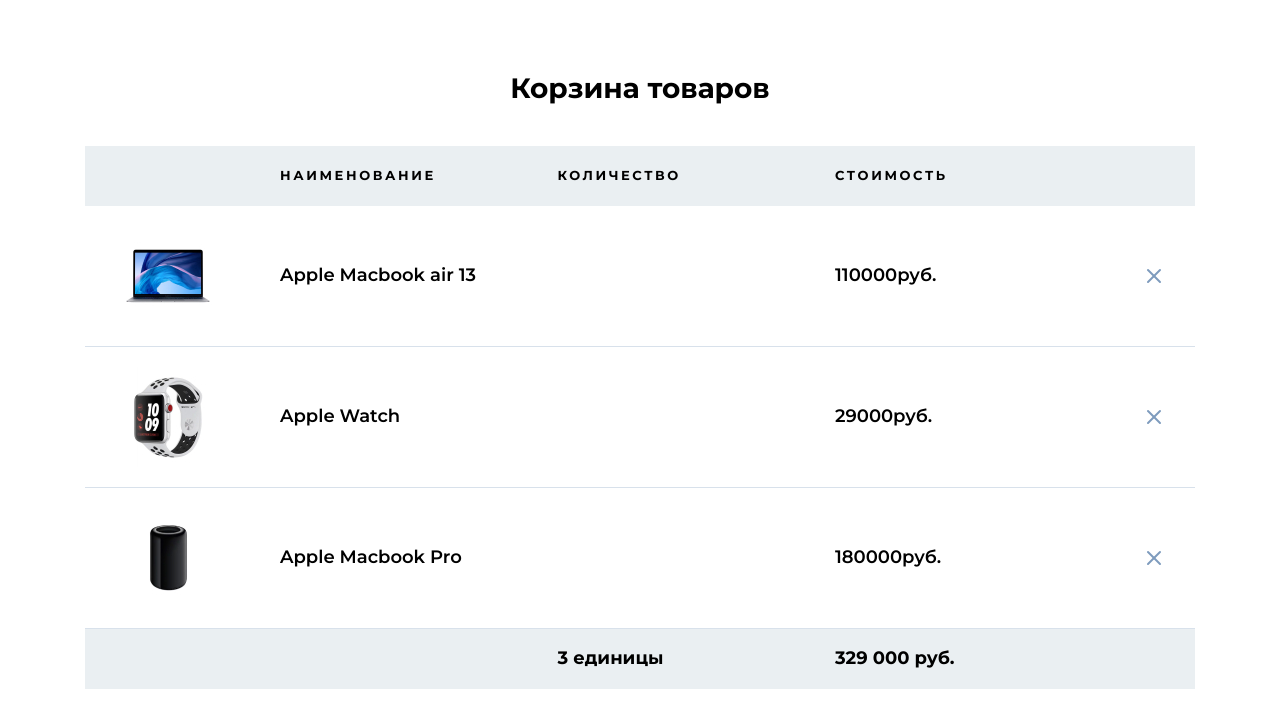
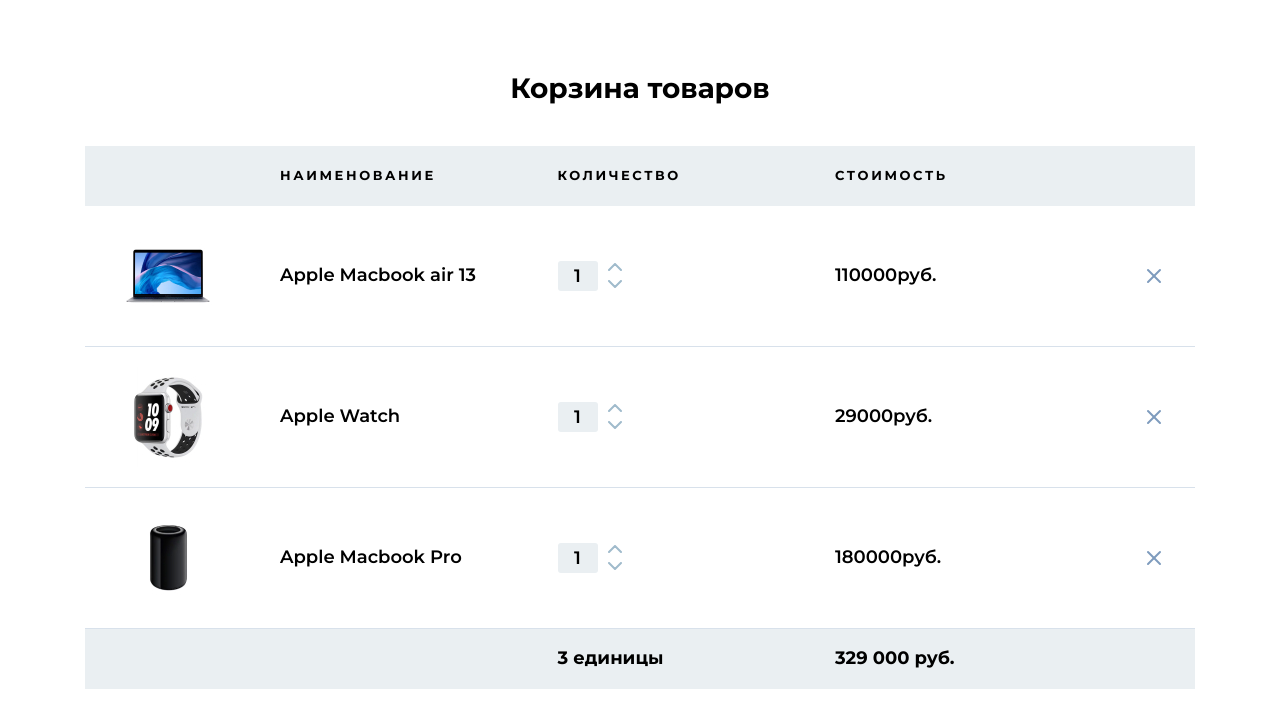
Before and after one commit to NikitaZhvalik/cart-react, a React (Create React App) app: page / in a window 1280 px wide. Shown: the top 728 px of the page. Built offline with nearby package versions, Linux system fonts and the light colour scheme.

Commit message:
03: реализация счетчиков

```diff
--- a/src/components/ButtonDelete/index.jsx
+++ b/src/components/ButtonDelete/index.jsx
@@ -1,6 +1,6 @@
-const ButtonDelete = () => {
+const ButtonDelete = ({deleteProduct, id}) => {
     return (
-        <button type="button">
+        <button onClick={() => deleteProduct(id)} type="button">
             <img src="./img/icons/cross.svg" alt="Delete" />
         </button>
     );
--- a/src/components/Cart/index.jsx
+++ b/src/components/Cart/index.jsx
@@ -7,8 +7,61 @@
 const Cart = () => {
     const [cart, setCart] = useState(data);
 
+    const deleteProduct = (id) => {
+        setCart((cart) => cart.filter((product) => id !== product.id));
+    }
+
+    const increase = (id) => {
+        setCart((cart) => cart.map((product) => {
+            if (product.id === id) {
+                return {
+                    ...product,
+                    count: ++product.count,
+                    priceTotal: ++product.count * product.price
+                }
+            }
+            return product;
+        }));
+    }
+
+    const decrease = (id) => {
+        setCart((cart) => cart.map((product) => {
+            if (product.id === id) {
+                const newCount = (product.count - 1 > 1 ? --product.count : 1);
+                return {
+                    ...product,
+                    count: newCount,
+                    priceTotal: newCount * product.price
+                }
+            }
+            return product;
+        }));
+    }
+
+    const changeValue = (id, value) => {
+        setCart((cart) => {
+            return cart.map((product) => {
+                if (product.id === id) {
+                    return {
+                        ...product,
+                        count: value,
+                        priceTotal: value * product.price,
+                    }
+                }
+                return product
+            })
+        })
+    }
+
     const products = cart.map((product) => {
-        return <Product product={product} key={product.id} />
+        return <Product
+        product={product}
+        key={product.id}
+        deleteProduct= {deleteProduct}
+        increase={increase}
+        decrease ={decrease}
+        changeValue={changeValue}
+        />
     });
 
     return (
--- a/src/components/Count/index.jsx
+++ b/src/components/Count/index.jsx
@@ -1,16 +1,16 @@
 import './styls.scss';
 
-const Count = () => {
+const Count = ({count, increase, decrease, id, changeValue}) => {
     return (
         <div className="count">
             <div className="count__box">
-                <input type="number" className="count__input" min="1" max="100" value="1" />
+                <input onChange={(e) => changeValue(id, +e.target.value)} type="number" className="count__input" min="1" max="100" value={count} />
             </div>
             <div className="count__controls">
-                <button type="button" className="count__up">
+                <button type="button" className="count__up" onClick={() => increase(id)}>
                     <img src="./img/icons/icon-up.svg" alt="Increase" />
                 </button>
-                <button type="button" className="count__down">
+                <button type="button" className="count__down" onClick={() => decrease(id)}>
                     <img src="./img/icons/icon-down.svg" alt="Decrease" />
                 </button>
             </div>
--- a/src/components/Product/index.jsx
+++ b/src/components/Product/index.jsx
@@ -2,18 +2,18 @@
 import ButtonDelete from '../ButtonDelete';
 import './style.scss';
 
-const Product = ({product}) => {
-    const {img, price, title, count, id} = product;
+const Product = ({product, deleteProduct, increase, decrease, changeValue}) => {
+    const {img, priceTotal, title, count, id} = product;
     return (
         <section className="product">
             <div className="product__img"><img src={`./img/products/${img}`} alt={title} /></div>
             <div className="product__title">{title}</div>
             <div className="product__count">
-                {/* <Count /> */}
+                <Count count={count} increase={increase} decrease={decrease} changeValue={changeValue} id={id}/>
             </div>
-            <div className="product__price">{price}руб.</div>
+            <div className="product__price">{priceTotal}руб.</div>
             <div className="product__controls">
-                <ButtonDelete />
+                <ButtonDelete deleteProduct={deleteProduct} id={id}/>
             </div>
         </section>
     );
```
